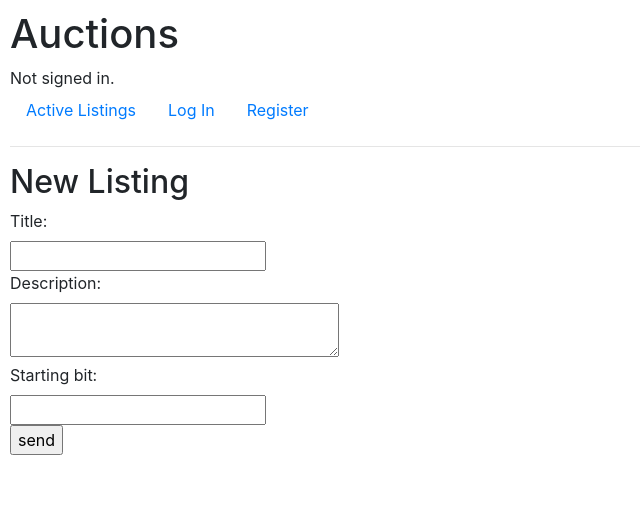
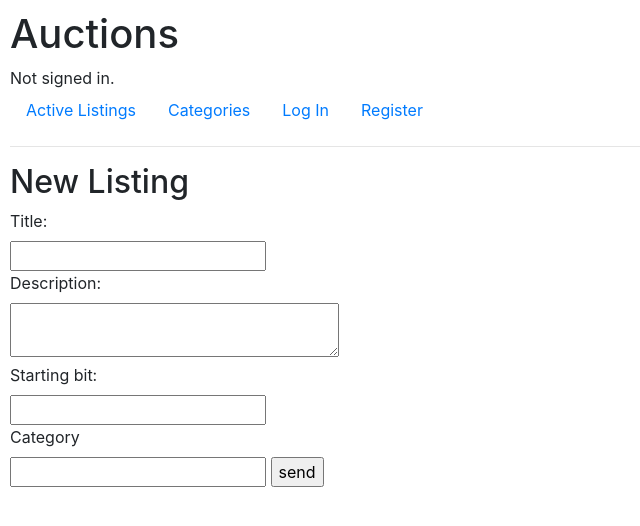
Before and after one commit to pvpstory/Commerce, a Django app: page /new_listing in a window 1280 px wide. Shown: the top 526 px of the page, without its empty margins (0-640 px from the left). Run offline with Django 3.2, Linux system fonts and the light colour scheme; some libraries are stand-ins or nearby versions.

Commit message:
categories and category implementation

```diff
--- a/auctions/models.py
+++ b/auctions/models.py
@@ -11,9 +11,10 @@ class listings(models.Model):
     description = models.TextField(max_length=500)
     starting_bit = models.IntegerField()
     creator = models.ForeignKey(User, on_delete=models.CASCADE)
+    category = models.TextField(max_length=100, default="Others")
     def __str__(self):
 
-        return f"{self.title, self.starting_bit, self.description}"
+        return f"{self.title, self.starting_bit, self.description,self.category}"
 
 class watchlist(models.Model):
     user = models.ForeignKey(User, on_delete=models.CASCADE)
--- a/auctions/templates/auctions/layout.html
+++ b/auctions/templates/auctions/layout.html
@@ -20,6 +20,9 @@
             <li class="nav-item">
                 <a class="nav-link" href="{% url 'index' %}">Active Listings</a>
             </li>
+        <li>
+            <a class="nav-link" href="{% url 'categories' %}">Categories</a>
+        </li>
             {% if user.is_authenticated %}
                 <li>
                     <a class="nav-link" href="{% url 'new_listing' %}">New Listing</a>
--- a/auctions/templates/auctions/new_listing.html
+++ b/auctions/templates/auctions/new_listing.html
@@ -10,7 +10,8 @@
         <textarea id="description" name="description" rows="2" cols="30"></textarea><br>
         <label for="starting_bit">Starting bit:</label><br>
         <input type="number" id="starting_bit" name="starting_bit"> <br>
-
+        <label for="category">Category</label><br>
+        <input type="text" id="category" name="category">
         <input type="submit" value="send"><br>
 
 
--- a/auctions/urls.py
+++ b/auctions/urls.py
@@ -9,5 +9,7 @@ urlpatterns = [
     path("register", views.register, name="register"),
     path("new_listing", views.new_listing, name="new_listing"),
     path("listing/<int:listing_id>", views.listing, name="listing"),
-    path("watchlist", views.watchlist_view, name="watchlist")
+    path("watchlist", views.watchlist_view, name="watchlist"),
+    path("categories", views.categories, name="categories"),
+    path("categories/<str:category>", views.category, name="category")
 ]
--- a/auctions/views.py
+++ b/auctions/views.py
@@ -68,12 +68,14 @@ def new_listing(request):
         title = request.POST["title"]
         description = request.POST["description"]
         starting_bid = request.POST.get('starting_bit')
+        category = request.POST.get('category')
         creator = request.user
 
         new_listing1 = listings.objects.create(
             title=title,
             description=description,
             starting_bit=starting_bid,
+            category=category,
             creator=creator
         )
         new_listing1.save()
@@ -140,3 +142,13 @@ def watchlist_view(request):
     return render(request, "auctions/watchlist.html", {
         "watchlist": watchlist.objects.filter(user=request.user)
     })
+
+def categories(request):
+    return render(request,"auctions/categorogies.html",{
+        "categories": listings.objects.values('category').distinct()
+    })
+def category(request, category):
+    return render(request,"auctions/category.html",{
+        "listings": listings.objects.filter(category=category),
+        "category": category
+    })
```
Also changed, not shown: auctions/templates/auctions/category.html (added, +15 -0 lines), db.sqlite3.
